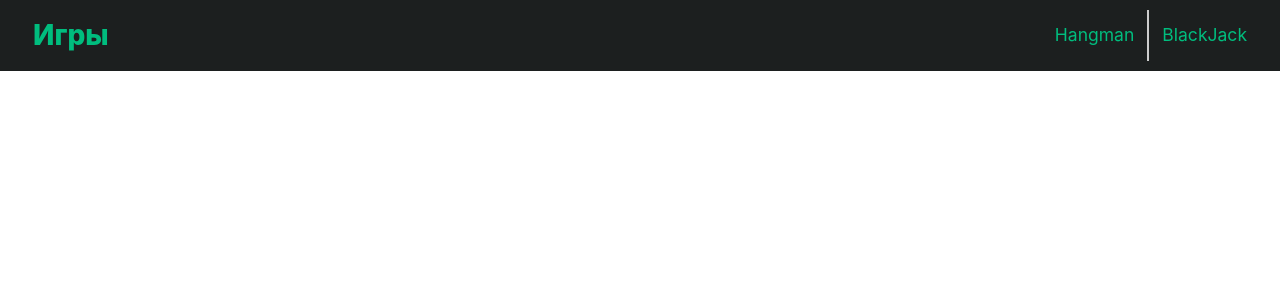
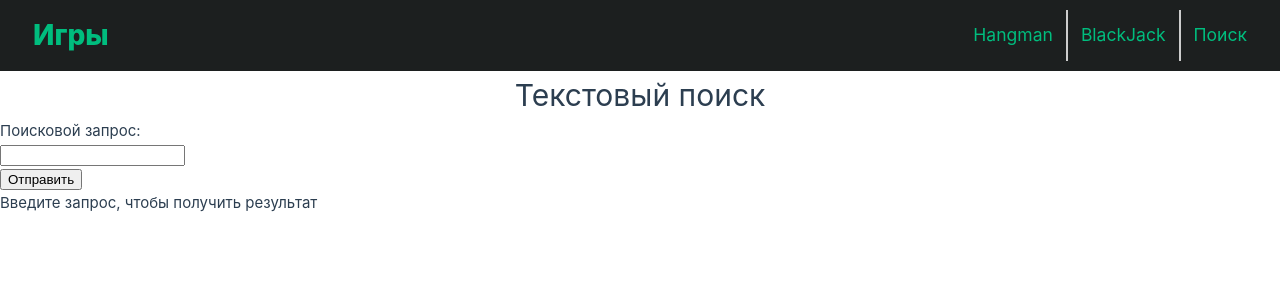
Before and after one commit to VsevolodKozlov-git/vue-tutoring-demo-project, a Vue app: page /text_search in a window 1280 px wide. Shown: the top 300 px of the page. Built offline with nearby package versions, Linux system fonts and the light colour scheme.

Commit message:
feat: сделал текстовый поиск

```diff
--- a/src/components/MNavBar.vue
+++ b/src/components/MNavBar.vue
@@ -8,6 +8,8 @@
       <RouterLink to="/hangman" class="center-vertical"><h3>Hangman</h3></RouterLink>
       <div class="divider"></div>
       <RouterLink to="/blackjack" class="center-vertical"><h3>BlackJack</h3></RouterLink>
+      <div class="divider"></div>
+      <RouterLink to="/text_search" class="center-vertical"><h3>Поиск</h3></RouterLink>
     </div>
   </nav>
 </template>
--- a/src/router/index.js
+++ b/src/router/index.js
@@ -18,6 +18,11 @@ const router = createRouter({
       name: 'blackjack',
       component: () => import('@/views/BlackJackView.vue'),
     },
+    {
+      path: '/text_search',
+      name: 'text_search',
+      component: () => import('@/views/TextSearch.vue'),
+    },
   ],
 })
 
--- a/src/views/BlackJackView.vue
+++ b/src/views/BlackJackView.vue
@@ -4,7 +4,7 @@ import MHeader from '@/components/MHeader.vue'
 
 <template>
   <main>
-    <MHeader level="1">BlackJask</MHeader>
+    <MHeader level="1">BlackJack</MHeader>
   </main>
 </template>
 
--- /dev/null
+++ b/src/views/TextSearch.vue
@@ -0,0 +1,46 @@
+<template>
+  <MHeader level="1">Текстовый поиск</MHeader>
+  <div>
+    <div>Поисковой запрос:</div>
+    <input type="text" name="searchQuery" v-model="searchQuery" />
+  </div>
+
+  <button @click="sendQuery">Отправить</button>
+
+  <div v-if="queryResult">
+    <div v-for="result in queryResult" :key="result.id">
+      <div>{{ result.distance }} {{ result.title }}</div>
+    </div>
+  </div>
+  <div v-else>Введите запрос, чтобы получить результат</div>
+</template>
+
+<script setup>
+import MHeader from '@/components/MHeader.vue'
+import { ref } from 'vue'
+
+const searchQuery = ref(null)
+const queryResult = ref(null)
+
+const sendQuery = () => {
+  queryResult.value = [
+    {
+      title: 'Евгений онегин',
+      distance: 0.1,
+      id: 0,
+    },
+    {
+      title: 'Медный всадник',
+      distance: 0.2,
+      id: 1,
+    },
+    {
+      title: 'Руслан и Людмила',
+      distance: 0.3,
+      id: 2,
+    },
+  ]
+}
+</script>
+
+<style scoped></style>
```
